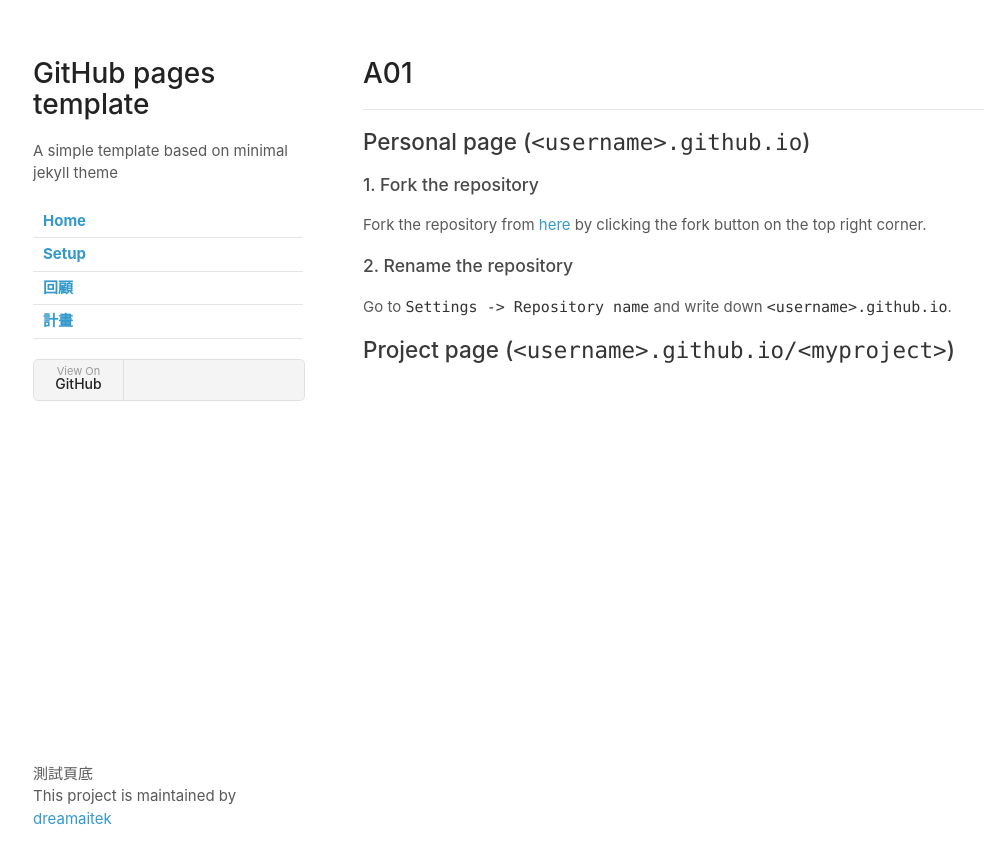
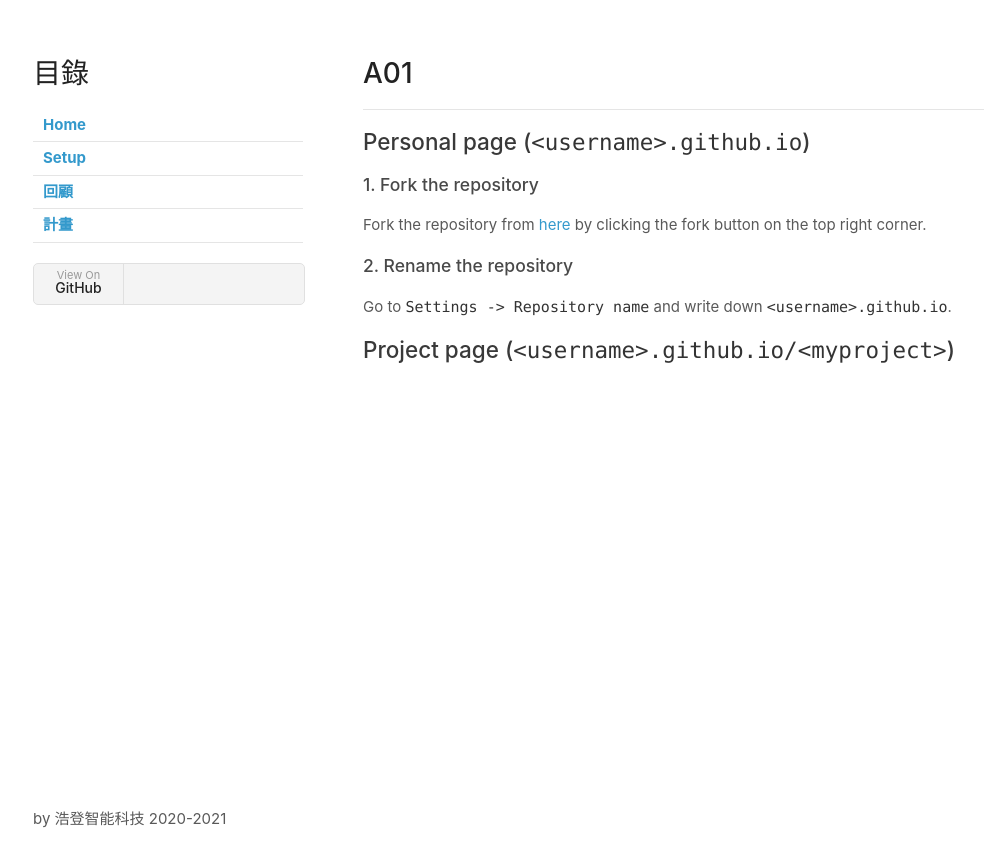
Before and after one commit to dreamaitek/p003, a Jekyll site: the page built from a01.md, in a window 1280 px wide. Shown: the top 867 px of the page, without its empty margins (67-1051 px from the left). Built offline with Jekyll 4.4.1, drawn with Linux system fonts in a browser that asks for light colours; our own code applies the rules of GitHub Pages for plain Markdown files.

Commit message:
Update default.html

```diff
--- a/_layouts/default.html
+++ b/_layouts/default.html
@@ -12,8 +12,8 @@
   <body>
     <div class="wrapper">
       <header>
-        <h1>{{ site.title | default: site.github.repository_name }}</h1>
-        <p>{{ site.description | default: site.github.project_tagline }}</p>
+        <h1>目錄</h1>
+
 
         <table>
           {% for nav in site.navigation %}
@@ -38,9 +38,9 @@
 
       </section>
       <footer>
-        測試頁底
+
         {% if site.github.is_project_page %}
-        <p>This project is maintained by <a href="{{ site.github.owner_url }}">{{ site.github.owner_name }}</a></p>
+        <p>by 浩登智能科技 2020-2021</a></p>
         {% endif %}
       </footer>
     </div>
```
